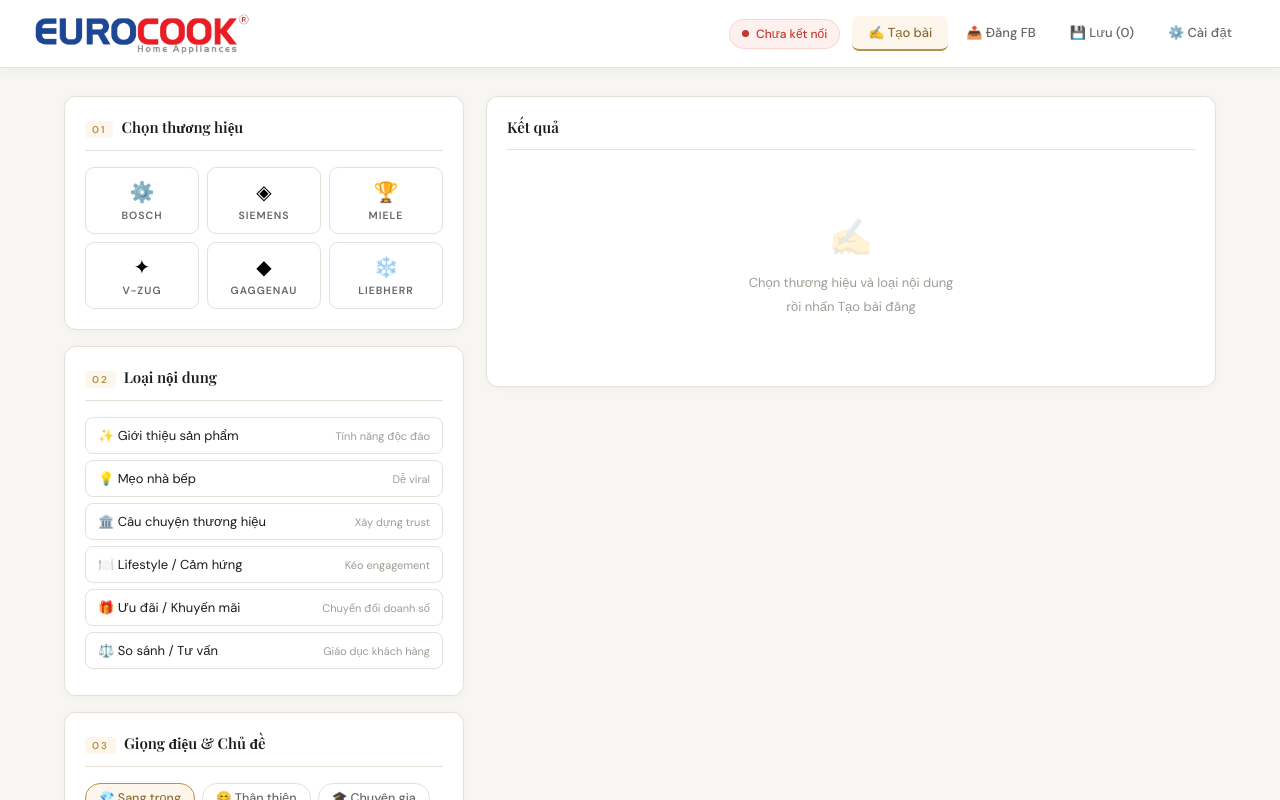
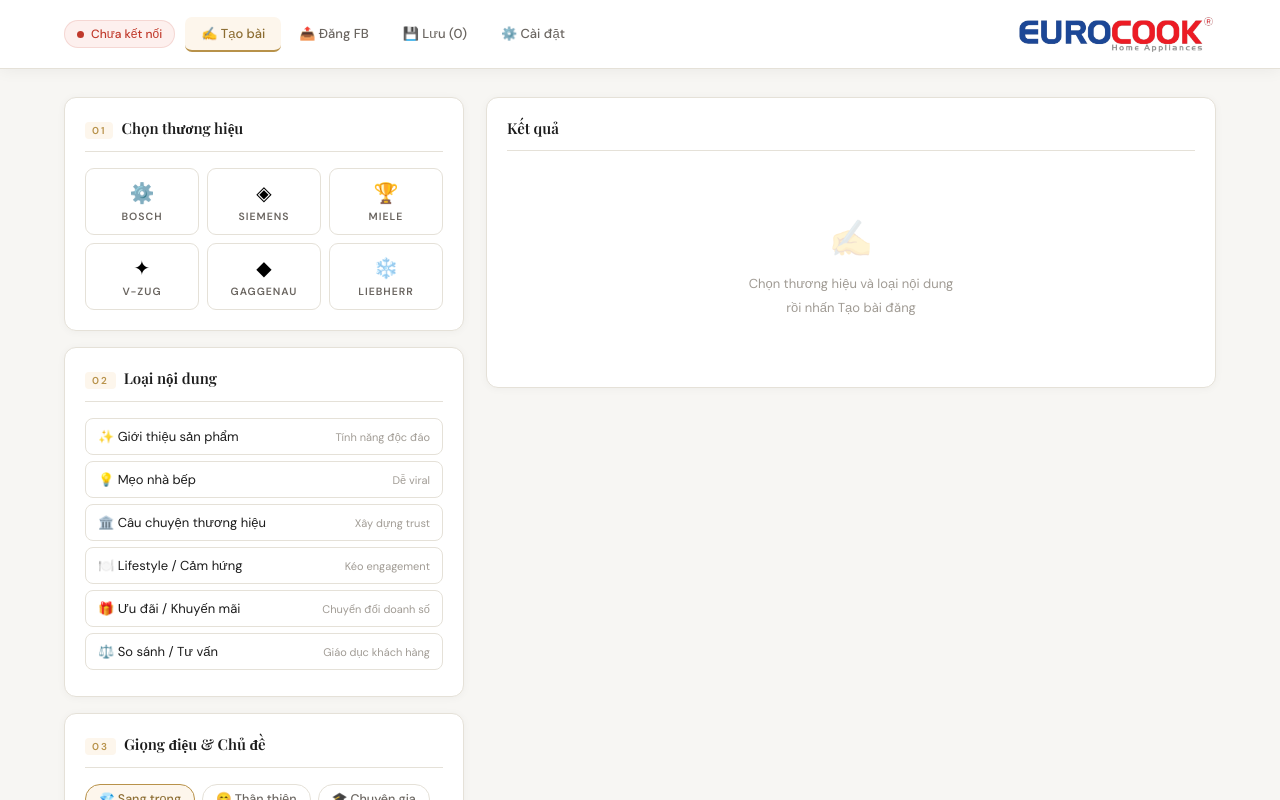
Before and after one commit to eurocook/eurocook-studio, a React (Vite) app: page / in a window 1280 px wide. Shown: the top 800 px of the page. Built offline with nearby package versions, Linux system fonts and the light colour scheme.

Commit message:
Update App.jsx

```diff
--- a/src/App.jsx
+++ b/src/App.jsx
@@ -236,16 +236,13 @@ export default function EurocookTool() {
       <div style={{ minHeight: "100vh", background: C.bg, fontFamily: "'DM Sans', sans-serif", color: C.text }}>
 
         {/* HEADER */}
-        <header style={{ background: C.surface, borderBottom: `1px solid ${C.border}`, padding: "0 32px", display: "flex", alignItems: "center", justifyContent: "space-between", height: 68, position: "sticky", top: 0, zIndex: 100, boxShadow: "0 1px 16px rgba(0,0,0,0.06)" }}>
-          <a href="https://eurocook-studio-o3yc.vercel.app/" style={{ display: "flex", alignItems: "center", textDecoration: "none" }}>
-            <img
-              src="/eurocook-logo.png"
-              alt="Eurocook Global"
-              style={{ height: 52, width: "auto", maxWidth: 220, objectFit: "contain", objectPosition: "left center" }}
-            />
-          </a>
-          <div style={{ display: "flex", alignItems: "center", gap: 12 }}>
-            <div style={{ display: "flex", alignItems: "center", gap: 7, padding: "6px 12px", background: isConnected ? C.greenBg : C.redBg, borderRadius: 20, border: `1px solid ${isConnected ? C.green : C.red}22` }}>
+        <header style={{ background: C.surface, borderBottom: `1px solid ${C.border}`, position: "sticky", top: 0, zIndex: 100, boxShadow: "0 1px 16px rgba(0,0,0,0.06)" }}>
+          {/* Căn theo maxWidth 1200px giống main content */}
+          <div style={{ maxWidth: 1200, margin: "0 auto", padding: "0 24px", height: 68, display: "flex", alignItems: "center", justifyContent: "flex-end", gap: 20 }}>
+
+            {/* Nav + trạng thái — bên trái */}
+            <div style={{ display: "flex", alignItems: "center", gap: 10, flex: 1 }}>
+              <div style={{ display: "flex", alignItems: "center", gap: 7, padding: "5px 12px", background: isConnected ? C.greenBg : C.redBg, borderRadius: 20, border: `1px solid ${isConnected ? C.green : C.red}22` }}>
                 <div style={{ width: 7, height: 7, borderRadius: "50%", background: isConnected ? C.green : C.red }} />
                 <span style={{ fontSize: 12, fontWeight: 500, color: isConnected ? C.green : C.red }}>
                   {isConnected ? (pageName || "Đã kết nối") : "Chưa kết nối"}
@@ -256,6 +253,16 @@ export default function EurocookTool() {
                   <button key={tab} onClick={() => setActiveTab(tab)} style={{ padding: "8px 16px", borderRadius: 7, border: "none", fontSize: 13, fontWeight: 500, background: activeTab === tab ? C.goldBg : "transparent", color: activeTab === tab ? C.goldDk : C.textSub, borderBottom: `2px solid ${activeTab === tab ? C.gold : "transparent"}` }}>{tabLabels[tab]}</button>
                 ))}
               </nav>
+            </div>
+
+            {/* Logo — bên phải, thẳng hàng với edge của content */}
+            <a href="https://eurocook-studio-o3yc.vercel.app/" style={{ display: "flex", alignItems: "center", textDecoration: "none", flexShrink: 0 }}>
+              <img
+                src="/eurocook-logo.png"
+                alt="Eurocook Global"
+                style={{ height: 48, width: "auto", maxWidth: 200, objectFit: "contain" }}
+              />
+            </a>
           </div>
         </header>
 
```
Lines whose indentation alone changed are shown as unchanged.
